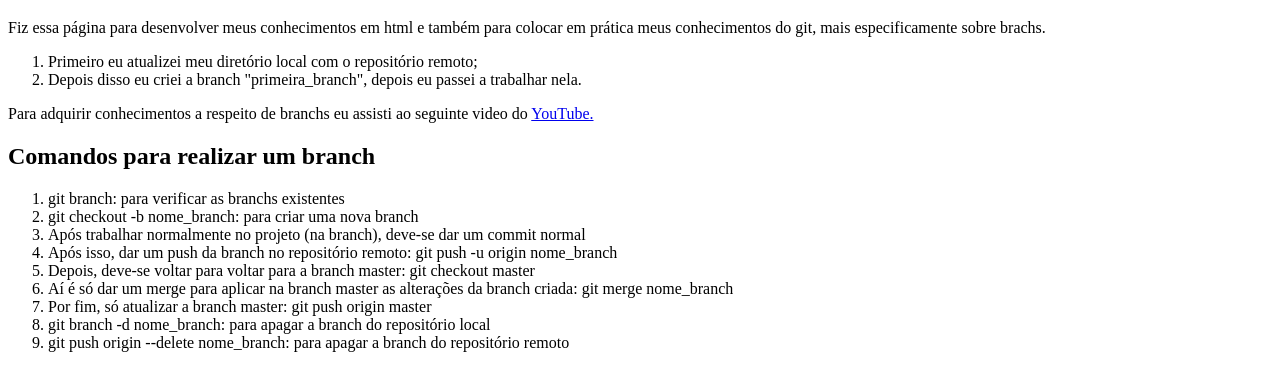
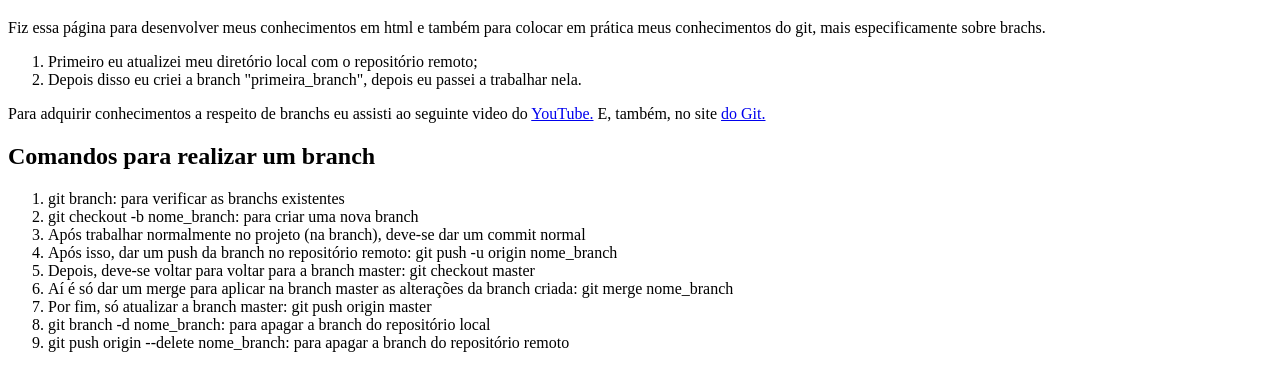
Before and after one commit to jvebber/Bootcamp-Developer-Web, a plain HTML site: page desafio-primeiro-repositorio/branchs.html in a window 1280 px wide. Shown: the part 61-452 px from the top of the page. Drawn offline with Linux system fonts and the light colour scheme.

Commit message:
feat: atualização conforme aula

```diff
--- a/desafio-primeiro-repositorio/branchs.html
+++ b/desafio-primeiro-repositorio/branchs.html
@@ -15,6 +15,7 @@
             <li>Depois disso eu criei a branch "primeira_branch", depois eu passei a trabalhar nela.</li>
         </ol>
         Para adquirir conhecimentos a respeito de branchs eu assisti ao seguinte video do <a href="https://www.youtube.com/watch?v=1E-qLNZDf0o" target="_blanck">YouTube.</a>
+        E, também, no site <a href="https://git-scm.com/book/pt-br/v2/Branches-no-Git-O-b%C3%A1sico-de-Ramifica%C3%A7%C3%A3o-Branch-e-Mesclagem-Merge" target="_blanck">do Git.</a>
     </p>
     <h2>Comandos para realizar um branch</h2>
     <ol>
```
